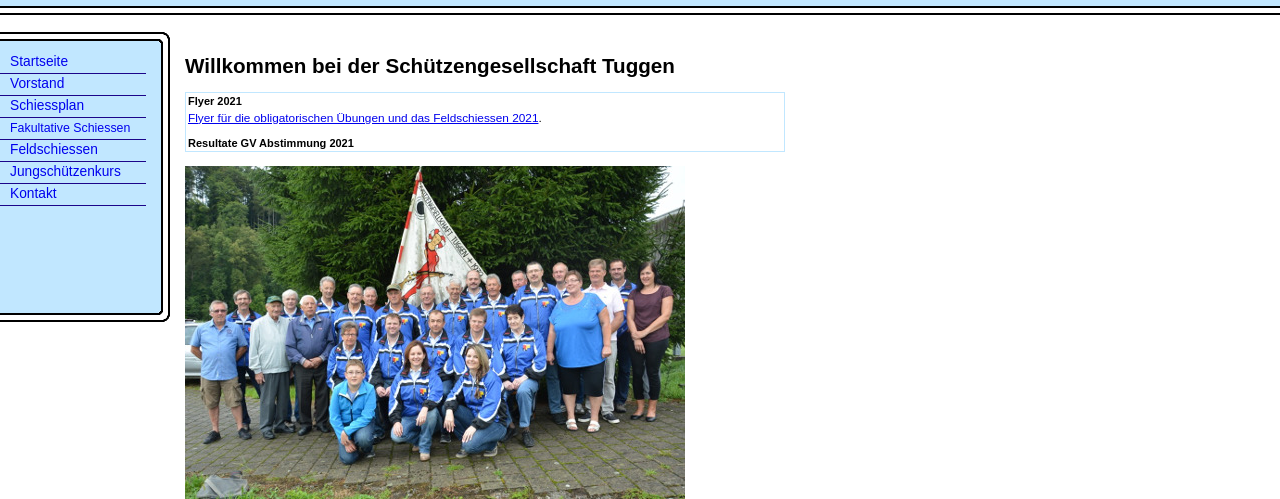
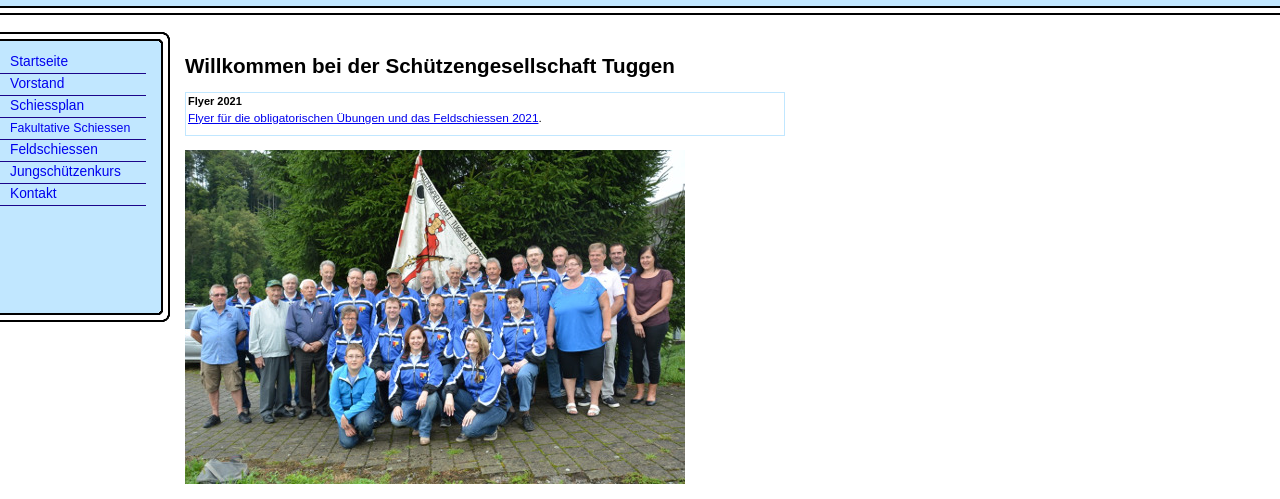
Before and after one commit to mjanser/sg-tuggen-website, a Symfony app: template templates/home.html.twig in a window 1280 px wide. Shown: the part 98-597 px from the top of the page. Run offline with Twig, Linux system fonts and the light colour scheme; the template is opened without the code that fills it, so the values that code supplies are empty; some libraries are stand-ins or nearby versions.

Commit message:
Remove GV 2021 (2)

```diff
--- a/templates/home.html.twig
+++ b/templates/home.html.twig
@@ -13,10 +13,10 @@
             <a href="{{ asset('docs/flyer_2021.pdf') }}">Flyer für die obligatorischen Übungen und das Feldschiessen 2021</a>.
         </td>
     </tr>
-    <tr>
+    {#<tr>
         <td class="newstitle" colspan="3">Resultate GV Abstimmung 2021</td>
     </tr>
-    {#<tr class="newsinfo">
+    <tr class="newsinfo">
         <td class="newstext">
             <a href="{{ asset('docs/Abstimmungresultate_GV_2021.pdf') }}">Hier finden Sie die Abstimmungsresultate für die GV 2021</a>.<br />
             Versandte Stimmunterlagen an Stimmberechtigte: 59<br />
```
